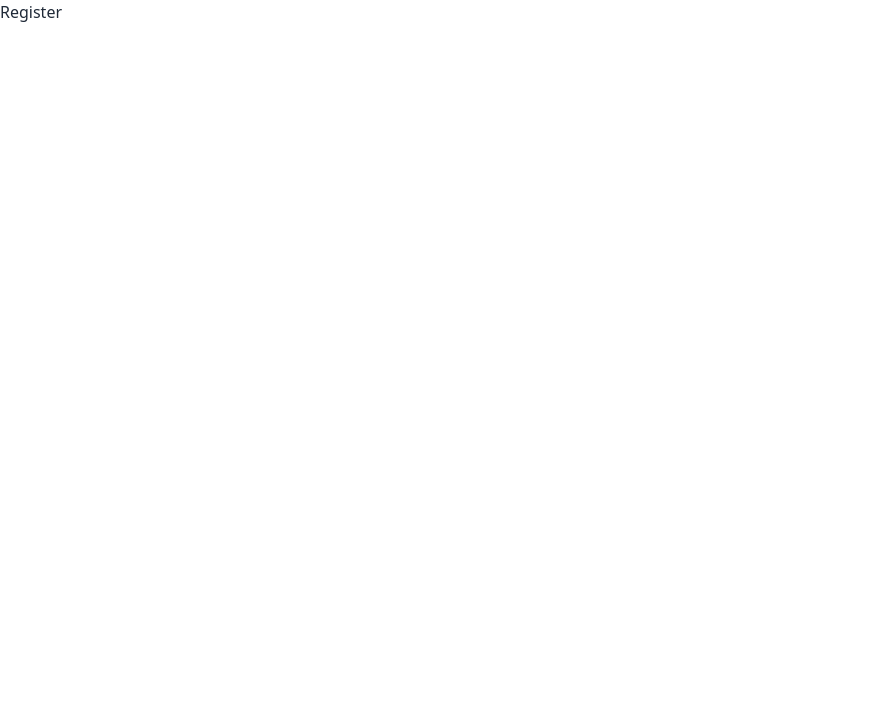
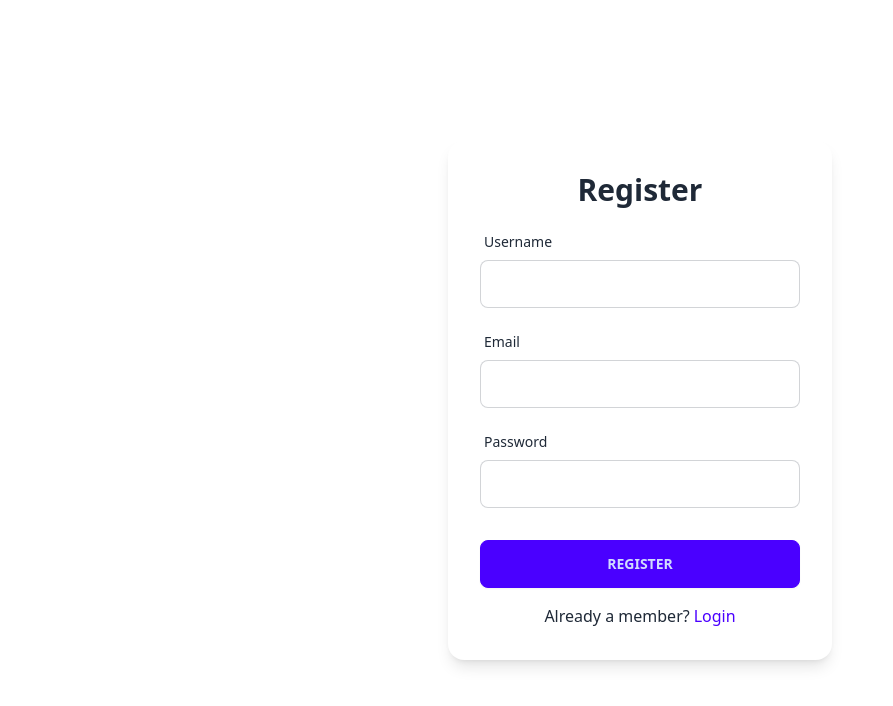
Before and after one commit to miawithcode/comfy-store, a React (Vite) app: page /register in a window 1280 px wide. Shown: the top 706 px of the page, without its empty margins (0-893 px from the left). Built offline with nearby package versions, Linux system fonts and the light colour scheme.

Commit message:
feat: register page

```diff
--- a/src/pages/Error.jsx
+++ b/src/pages/Error.jsx
@@ -15,7 +15,7 @@ const Error = () => {
             Sorry, the page you are looking for doesn't exist or has been moved.
           </p>
           <div className="mt-10">
-            <Link to="/" className="btn btn-secondary capitalize">
+            <Link to="/" className="btn btn-secondary uppercase">
               Take me home
             </Link>
           </div>
--- a/src/pages/Login.jsx
+++ b/src/pages/Login.jsx
@@ -3,7 +3,7 @@ import { FormInput, SubmitBtn } from '../components';
 
 const Login = () => {
   return (
-    <section className=" h-screen grid place-items-center">
+    <section className="h-screen grid place-items-center">
       <Form
         method="POST"
         className="card w-96 p-8 bg-base-100 shadow-lg flex flex-col gap-y-4"
@@ -16,6 +16,7 @@ const Login = () => {
           <SubmitBtn text="login" />
         </div>
 
+        <p className='text-gray-400 text-center uppercase'>—— or ——</p>
         <button type="button" className="btn btn-secondary btn-block uppercase">
           guest user
         </button>
--- a/src/pages/Register.jsx
+++ b/src/pages/Register.jsx
@@ -1,6 +1,31 @@
+import { Form, Link } from 'react-router-dom';
+import { FormInput, SubmitBtn } from '../components';
+
 const Register = () => {
   return (
-    <div>Register</div>
-  )
-}
-export default Register
+    <section className="h-screen grid place-items-center">
+      <Form
+        method="POST"
+        className="card w-96 p-8 bg-base-100 flex flex-col shadow-lg gap-y-4"
+      >
+        <h4 className="text-center text-3xl capitalize font-bold">Register</h4>
+        <FormInput label="username" name="username" type="text" />
+        <FormInput label="email" name="email" type="email" />
+        <FormInput label="password" name="password" type="password" />
+        <div className="mt-4">
+          <SubmitBtn text="register" />
+        </div>
+        <p className="text-center">
+          Already a member?
+          <Link
+            to="/login"
+            className="ml-1 link link-hover link-primary capitalize"
+          >
+            login
+          </Link>
+        </p>
+      </Form>
+    </section>
+  );
+};
+export default Register;
```
